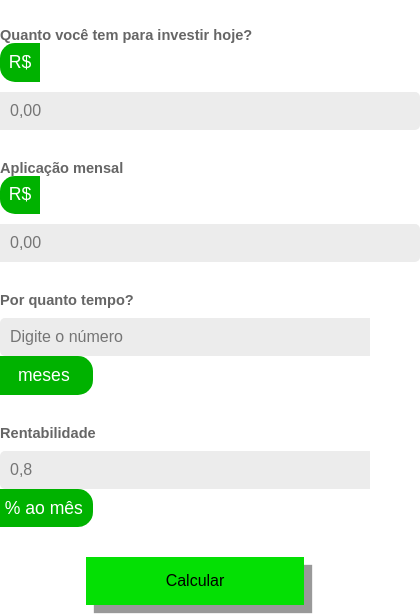
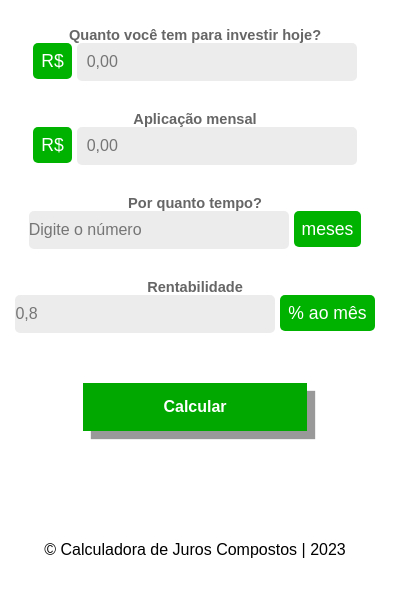
Before and after one commit to goncalvescrs/rate-calculator, a plain HTML site: page index.html in a window 390 px wide. Shown: the part 237-852 px from the top of the page, 420 px wide, since content can reach past the window. Drawn offline with Linux system fonts and the light colour scheme.

Commit message:
feat: adaptação para mobile

```diff
--- a/index.html
+++ b/index.html
@@ -18,9 +18,10 @@
           <label for="initial-amount">
             <h5>Quanto você tem para investir hoje?</h5>
           </label>
-          <div class="input-number">
+          <div>
             <span class="input-text-coin">R$</span>
             <input
+              class="input_money"
               type="number"
               placeholder="0,00"
               id="initial-amount"
@@ -30,9 +31,10 @@
         </div>
         <div>
           <label for="monthly-deposit"><h5>Aplicação mensal</h5></label>
-          <div class="input-number">
+          <div>
             <span class="input-text-coin">R$</span>
             <input
+              class="input_money"
               type="number"
               placeholder="0,00"
               id="monthly-deposit"
@@ -42,8 +44,9 @@
         </div>
         <div>
           <label for="investment-period"><h5>Por quanto tempo?</h5></label>
-          <div class="input-number">
+          <div>
             <input
+              class="input_number"
               type="number"
               placeholder="Digite o número"
               id="investment-period"
@@ -54,8 +57,9 @@
         </div>
         <div>
           <label for="interest-rate"><h5>Rentabilidade</h5></label>
-          <div class="input-number">
+          <div>
             <input
+              class="input_number"
               type="number"
               placeholder="0,8"
               id="interest-rate"
--- a/styles/rate_calculator.css
+++ b/styles/rate_calculator.css
@@ -1,5 +1,4 @@
 * {
-  background-color: #fff;
   font-family: Arial, sans-serif;
   padding: 0;
   margin: 0;
@@ -7,8 +6,6 @@
 
 .container {
   color: #333;
-  padding: 0;
-  margin: 0;
 }
 
 .img-principal {
@@ -18,7 +15,6 @@
 
 .img-principal img {
   max-height: 150px;
-  width: auto;
   margin-top: 10px;
 }
 
@@ -28,7 +24,7 @@ h1 {
 }
 
 form {
-  max-width: 470px;
+  max-width: 500px;
   margin: auto;
   font-size: 1.1em;
   color: #666;
@@ -39,50 +35,43 @@ label {
   margin-top: 30px;
 }
 
-input {
-  background-color: #ececec;
-  width: 400px;
-  font-size: 16px;
-  margin-top: 10px;
-  border: none;
+.input-text-coin,
+.input-text-m,
+.input-text-rate {
+  background-color: #00b200;
+  color: #fff;
+  padding-left: 8px;
+  padding: 0.5rem;
+  border-radius: 5px;
 }
 
-.input-number {
-  align-items: center;
+#initial-amount,
+#monthly-deposit {
+  width: 400px;
+  padding: 10px;
+  background-color: #ececec;
+  font-size: 16px;
+  border: none;
+  border-radius: 5px;
 }
 
-.input-text-coin, .input-text-m, .input-text-rate {
-  background-color: #00b200;
-  color: #fff;
-  padding: 0.5em;
-  border-radius: 15px 0 0 15px;
-  margin-right: -4px;
-  display: inline-block;
-  text-align: center;
-}
-
-.input-text-m, .input-text-rate {
-  border-radius: 0 15px 15px 0;
-  margin-left: -5px;
-  width: 80px;
-}
-
-#initial-amount, #monthly-deposit {
-  border-radius: 0 5px 5px 0;
-  padding: 10px;
-}
-
-#investment-period, #interest-rate {
-  border-radius: 5px 0 0 5px;
-  padding: 10px;
-  width: 350px;
+#investment-period,
+#interest-rate {
+  width: 380px;
+  padding-block: 10px;
+  background-color: #ececec;
+  font-size: 16px;
+  border: none;
+  border-radius: 5px;
 }
 
 button {
-  margin: 30px 0 100px 0;
+  margin: 50px 0 50px 0px;
   padding: 15px 80px;
   font-size: 16px;
-  background-color: #04e004;
+  background-color: #00a800;
+  color: #fff;
+  font-weight: 600;
   border: none;
   box-shadow: 8px 8px 1px #999;
 }
@@ -92,7 +81,9 @@ button {
   justify-content: center;
 }
 
-#result, h3, h4 {
+#result,
+h3,
+h4 {
   color: #999;
   margin: 20px;
 }
@@ -111,7 +102,8 @@ button {
   font-weight: bold;
 }
 
-.result-value, .result-value-end {
+.result-value,
+.result-value-end {
   font-weight: bold;
   font-size: 2em;
   padding: 25px;
@@ -122,19 +114,36 @@ button {
 
 .result-value {
   background-color: #f3f3f3;
-  color: #04e004;
+  color: #00b700;
 }
 
 .result-value-end {
-  background-color: #04e004;
+  background-color: #00b700;
   color: #fff;
 }
 
 .end {
-  margin: 200px;
+  margin: 100px;
 }
 
 footer {
   padding: 20px;
   text-align: center;
 }
+
+@media (max-width: 578px) {
+  #calculator-form {
+    text-align: center;
+  }
+
+  #initial-amount,
+  #monthly-deposit,
+  #investment-period,
+  #interest-rate {
+    width: 260px;
+  }
+
+  .end {
+    margin: 0px;
+  }
+}
```
